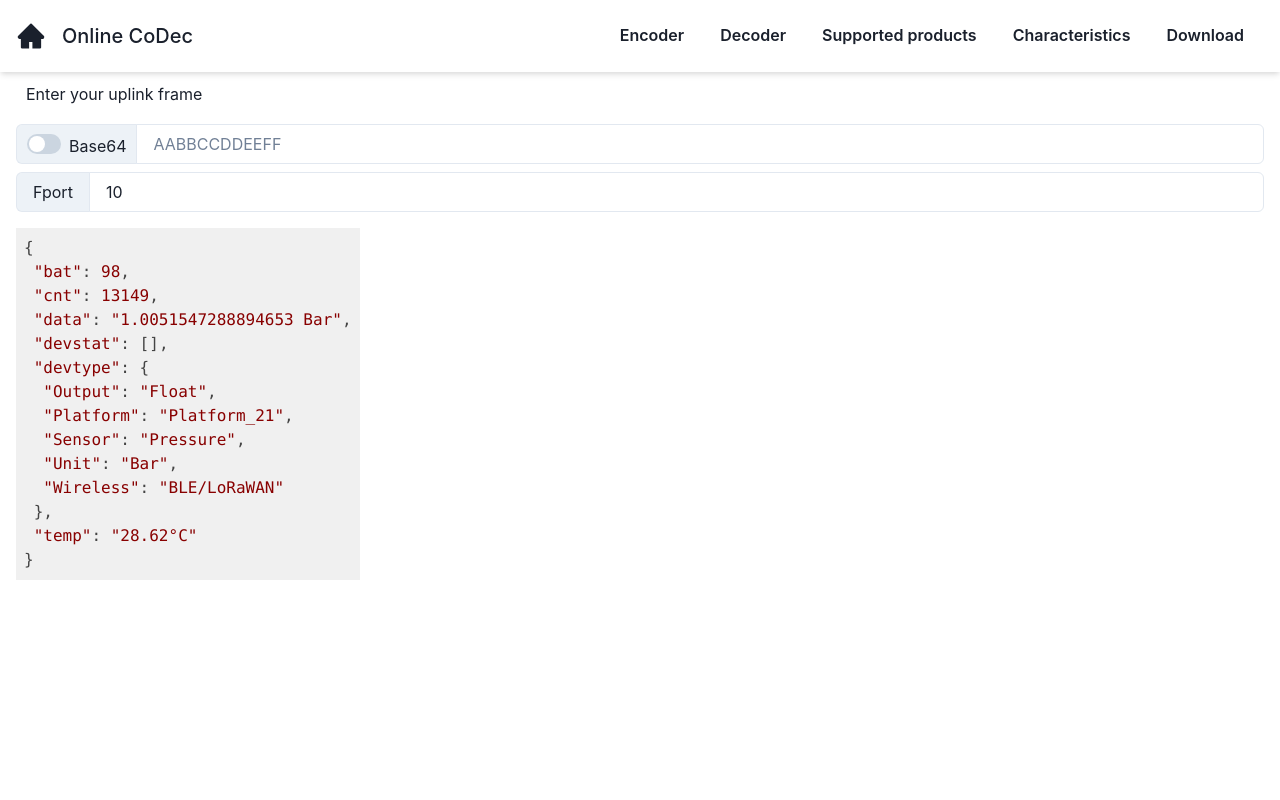
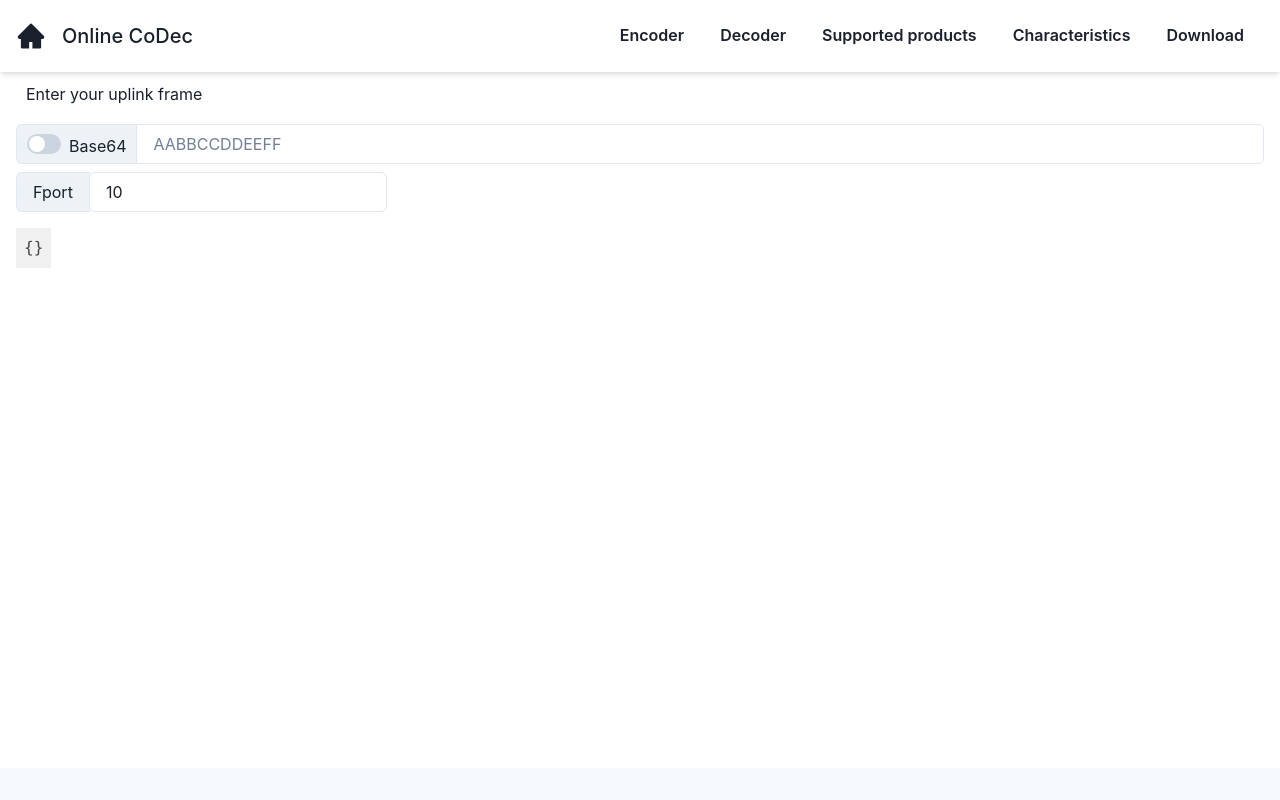
Before and after one commit to TEConnectivity/online-codec, a React (Create React App) app: page /decoder in a window 1280 px wide. Shown: the top 800 px of the page. Built offline with nearby package versions, Linux system fonts and the light colour scheme.

Commit message:
implemented decoder, bugfix in thslevel

```diff
--- a/src/components/Decoder.tsx
+++ b/src/components/Decoder.tsx
@@ -1,25 +1,104 @@
-import { Input, InputGroup, InputLeftAddon, StackDivider, Switch, Text, VStack, useBoolean } from '@chakra-ui/react';
+import { Input, InputGroup, InputLeftAddon, NumberInput, NumberInputField, StackDivider, Switch, Text, VStack, useBoolean } from '@chakra-ui/react';
+import { useState } from 'react';
 import SyntaxHighlighter from 'react-syntax-highlighter';
+import { base64ToHex, hexStringToUint8Array } from '../shared/Helper';
+import { te_decoder } from '../submodules/ttn-payload-formater/TnnJsDecoder/TE_TtnDecoder';
 
 export default function App() {
 
-  const [isBase64, setIsBase64] = useBoolean(false)
+  const [isBase64, setIsBase64] = useState(false)
+
+  // Contient le champ non parse
+  const [input, setInput] = useState("")
+
+  const [fPort, setFPort] = useState("10")
+
+  // Contient le texte affiche en syntax higlhight
+  const [decodedFrame, setDecodedFrame] = useState({})
 
 
-  var temp_decoded_exemple = {
-    "bat": 98,
-    "cnt": 13149,
-    "data": "1.0051547288894653 Bar",
-    "devstat": [],
-    "devtype": {
-      "Output": "Float",
-      "Platform": "Platform_21",
-      "Sensor": "Pressure",
-      "Unit": "Bar",
-      "Wireless": "BLE/LoRaWAN"
-    },
-    "temp": "28.62°C"
+
+  // Error handling
+  const [isInputError, setIsInputError] = useBoolean(false)
+
+  const [errorMessage, setErrorMessage] = useState("")
+
+
+
+  function handleInputChange(input: string) {
+    parseInput(input, isBase64)
+    setInput(input.trim().toUpperCase())
+
   }
+
+  /** Check string is not half octet size
+   *
+   */
+  function checkInputLength(input: string, isBase64: boolean) {
+    if (isBase64) {
+      return true;
+    }
+    else {
+      if (input.length % 2 !== 0) {
+        return false
+      }
+      else {
+        return true;
+      }
+    }
+
+  }
+
+  function parseInput(_input = input, _isBase64 = isBase64, _fPort = fPort) {
+    if (_input.length === 0) {
+      setDecodedFrame({})
+      setIsInputError.off()
+      return false
+    }
+
+    const base64Regex = /[0-9a-fA-F]/;
+    if (!_isBase64 && !base64Regex.test(_input)) {
+      setDecodedFrame({})
+      setErrorMessage("The HEX string is invalid. Maybe you copied pasted Base64 instead ?")
+      setIsInputError.on()
+      return false
+    }
+
+
+    try {
+      var base64_decoded_input = _isBase64 ? base64ToHex(_input) : _input
+      if (checkInputLength(base64_decoded_input, _isBase64)) {
+        setIsInputError.off()
+        setDecodedFrame(te_decoder(hexStringToUint8Array(base64_decoded_input), parseInt(_fPort)))
+      }
+      else {
+        setErrorMessage("Hex string length must be pair (no semi byte) ")
+        setIsInputError.on()
+      }
+    } catch {
+      setIsInputError.on()
+      setErrorMessage("Invalid Base64 String")
+    }
+
+  }
+
+
+  function handleToggleChange(checked: boolean) {
+    if (checked)
+      setIsBase64(true)
+    else
+      setIsBase64(false)
+
+    parseInput(input, checked)
+
+
+  }
+
+  function handlefPortChange(fPort: string) {
+    setFPort(fPort)
+    parseInput(input, isBase64, fPort)
+  }
+
 
   return (
     <VStack align='flex-start'>
@@ -28,24 +107,35 @@ export default function App() {
 
       <InputGroup>
         <InputLeftAddon p="0px">
-          <Switch p="10px" onChange={setIsBase64.toggle}>Base64</Switch>
+          <Switch p="10px" onChange={(ev) => handleToggleChange(ev.target.checked)}>Base64</Switch>
         </InputLeftAddon>
-        <Input placeholder={isBase64 ? "V2l0Y2hlcjMgYmVzdCBnYW1lIGV2ZXI=" : "AABBCCDDEEFF"} />
+        <Input value={input} isInvalid={isInputError} errorBorderColor='crimson' onChange={(ev) => handleInputChange(ev.target.value)} placeholder={isBase64 ? "V2l0Y2hlcjMgYmVzdCBnYW1lIGV2ZXI=" : "AABBCCDDEEFF"} />
       </InputGroup>
+
+      {/* Message d'erreur d'input */}
+      {isInputError && <Text>{errorMessage}</Text>}
 
       <InputGroup>
         <InputLeftAddon >
           Fport
         </InputLeftAddon>
-        <Input value="10" />
+        <NumberInput value={fPort} min={0} max={255} onChange={handlefPortChange} >
+          <NumberInputField />
+        </NumberInput>
+
       </InputGroup>
+
       <StackDivider />
 
 
+      {/* Si il n'y a pas d'erreur d'input */}
+      {!isInputError &&
 
-      <SyntaxHighlighter language="javascript" >
-        {JSON.stringify(temp_decoded_exemple, null, " ")}
-      </SyntaxHighlighter>
+        <SyntaxHighlighter language="javascript" >
+          {JSON.stringify(decodedFrame, null, " ")}
+        </SyntaxHighlighter>
+
+      }
 
 
     </VStack>
--- a/src/components/Sensors/Downlinkconfiguration/Threshold/THSLevel.tsx
+++ b/src/components/Sensors/Downlinkconfiguration/Threshold/THSLevel.tsx
@@ -29,7 +29,7 @@ export default function App(props: Props) {
 
     let parsedValue;
     if (measureType === "p") {
-      parsedValue = Math.trunc((parseFloat(value)))
+      parsedValue = (parseFloat(value))
       parsedValue = floatToHexString(clamp(0, maxClamp, parsedValue))
     } else {
       // Int values are interpreted as (value received / 100)
--- a/src/shared/EncoderLib.tsx
+++ b/src/shared/EncoderLib.tsx
@@ -23,6 +23,14 @@ function toByteArray(byte_string: string, size: number) {
 }
 
 
+/** High Level function allowing other programmer to interface with the encoding library.
+ *
+ * Take full json object as input
+ *
+ */
+function directEncode() {
+
+}
 
 
 export function encode(charac: Characteristic, operationChosen: string, user_payload: any) {
--- a/src/shared/Helper.tsx
+++ b/src/shared/Helper.tsx
@@ -100,6 +100,31 @@ export function insertValueInByte(byte: number, value: number, offset: number) {
 }
 
 
+/** Prends une chaine "AABBCC" et renvoi le tableau de bytes associé : [0xAA,0xBB,0xCC]
+ *
+ * L'input doit etre paire (pas de demi octet)
+ *
+ * @param hexString
+ * @returns
+ */
+export function hexStringToUint8Array(hexString: string) {
+    // Vérifier si la chaîne hexadécimale a une longueur valide
+    if (hexString.length % 2 !== 0) {
+        throw new Error("La chaîne hexadécimale doit avoir une longueur paire");
+    }
+
+    // Convertir la chaîne hexadécimale en tableau d'octets
+    let byteArray = [];
+    for (let i = 0; i < hexString.length; i += 2) {
+        let byte = parseInt(hexString.substr(i, 2), 16);
+        byteArray.push(byte);
+    }
+
+    // Créer un Uint8Array à partir du tableau d'octets
+    let uint8Array = new Uint8Array(byteArray);
+
+    return uint8Array;
+}
 
 export function numberToByteArray(number: any) {
     // Déterminer le nombre de bytes nécessaires
@@ -116,3 +141,18 @@ export function numberToByteArray(number: any) {
 
     return byteArray;
 }
+
+export function base64ToHex(base64String: string) {
+    // Convertir la chaîne Base64 en chaîne binaire
+    let binaryString = atob(base64String);
+    // Convertir la chaîne binaire en tableau d'octets
+    let byteArray = new Uint8Array(binaryString.length);
+    for (let i = 0; i < binaryString.length; i++) {
+        byteArray[i] = binaryString.charCodeAt(i);
+    }
+    // Convertir le tableau d'octets en chaîne hexadécimale
+    let hexString = Array.from(byteArray, byte => {
+        return ('0' + (byte & 0xFF).toString(16)).slice(-2);
+    }).join('');
+    return hexString;
+}
```
